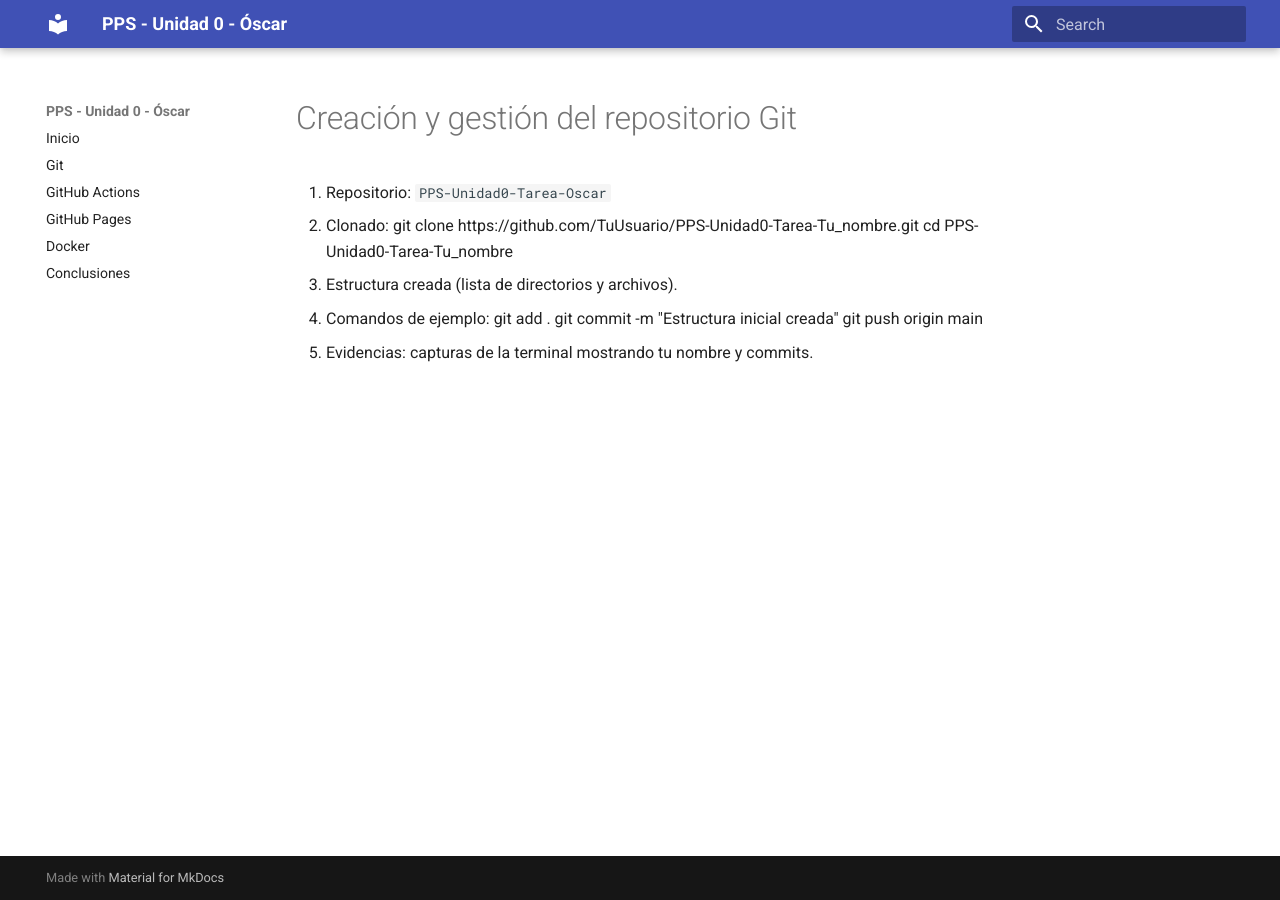
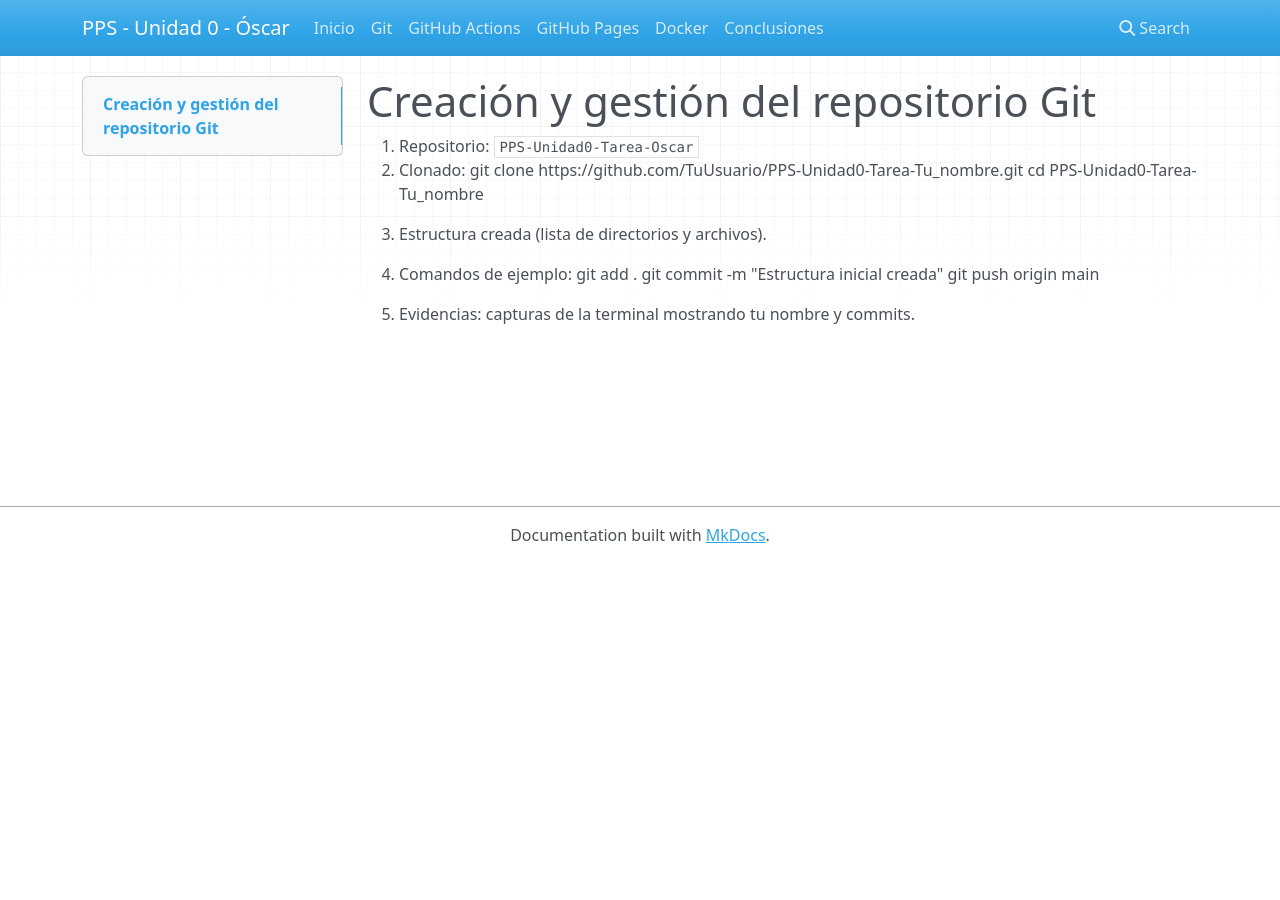
Before and after one commit to PPSOscar/PPS-Unidad0-Tarea-Oscar, an MkDocs documentation site: the page built from docs/git.md, in a window 1280 px wide. Built offline with MkDocs 1.6.1, drawn with Linux system fonts in a browser that asks for light colours; nearby versions of some CDN libraries.

Commit message:
cambio del tema de la web mkdocs clasico

```diff
--- a/mkdocs.yml
+++ b/mkdocs.yml
@@ -1,6 +1,6 @@
 site_name: PPS - Unidad 0 - Óscar
 theme:
-  name: material
+  name: mkdocs
 
 nav:
   - Inicio: docs/index.md
--- a/requirements.txt
+++ b/requirements.txt
@@ -1,2 +1 @@
 mkdocs
-mkdocs-material
```
